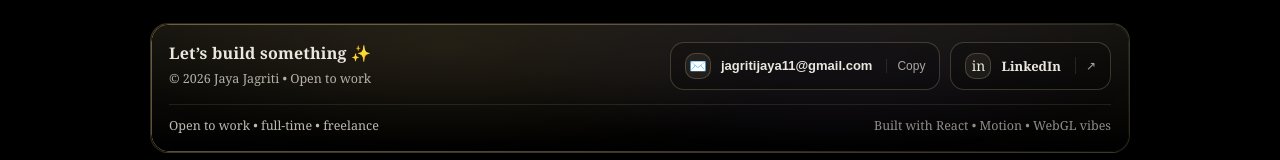
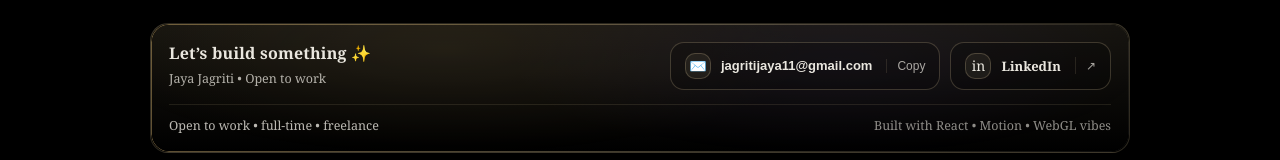
Before and after one commit to martian3062/Jaya-Jagriti, a React (Vite) app: page /projects in a window 1280 px wide. Shown: the part 406-566 px from the top of the page. Built offline with nearby package versions, Linux system fonts and the light colour scheme.

Commit message:
Update Footer.tsx

```diff
--- a/src/components/layout/Footer.tsx
+++ b/src/components/layout/Footer.tsx
@@ -31,7 +31,7 @@ export default function Footer() {
           <div className="footerTop">
             <div className="footerLeft">
               <div className="footerTitle">Let’s build something ✨</div>
-              <div className="footerSub">© {year} Jaya Jagriti • Open to work</div>
+              <div className="footerSub"> Jaya Jagriti • Open to work</div>
             </div>
 
             <div className="footerPills">
```
